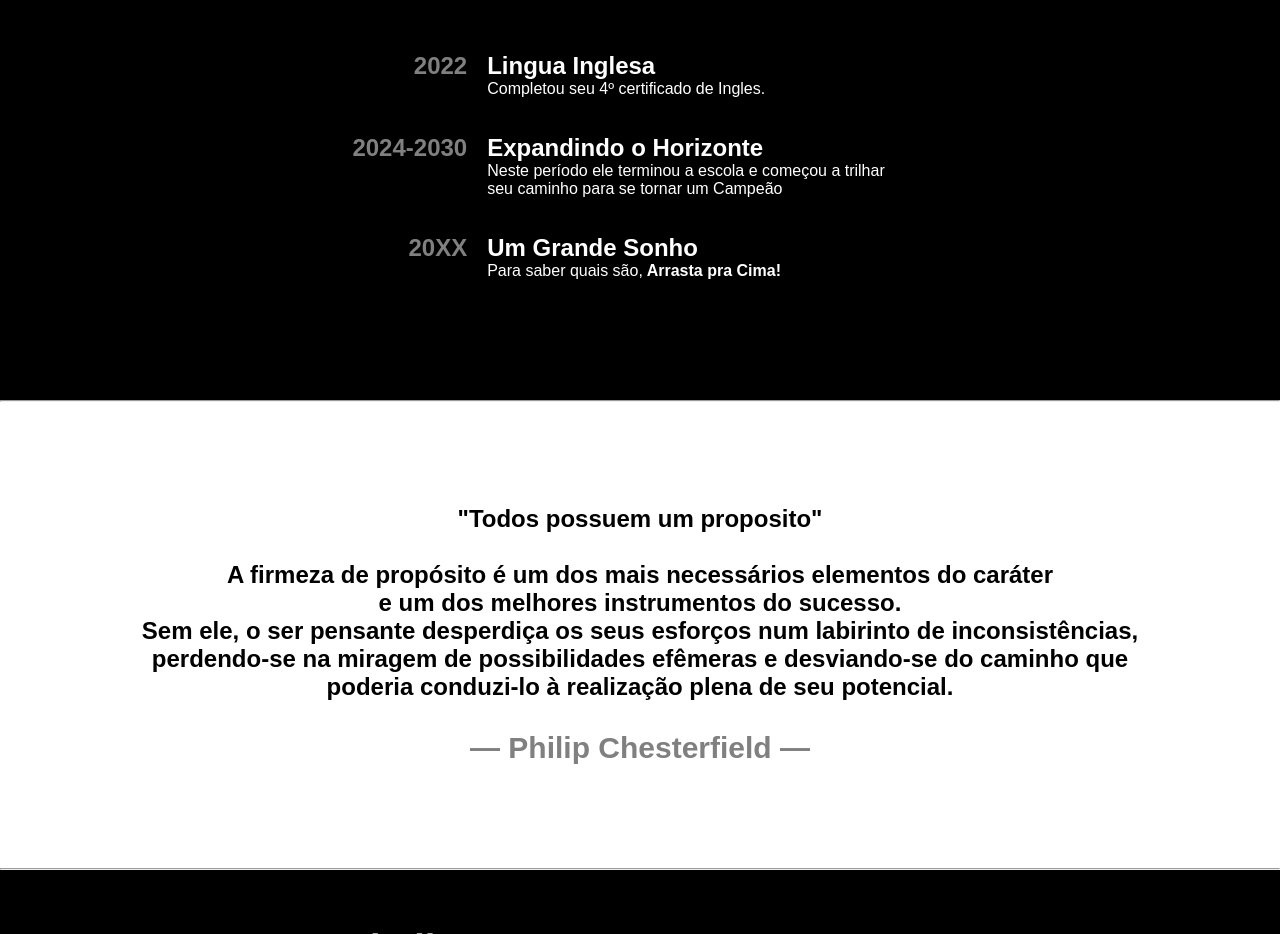
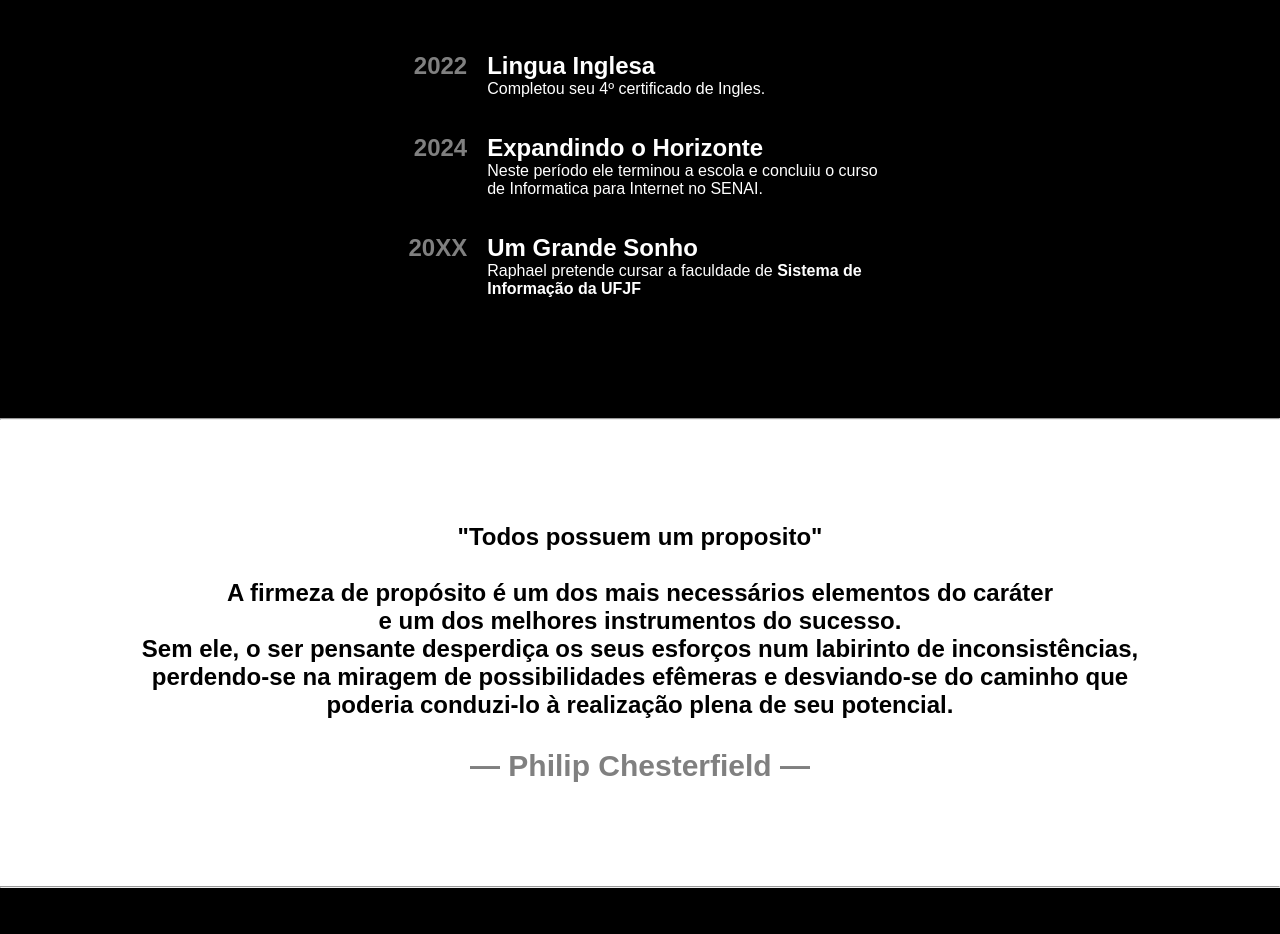
Before and after one commit to RaphaZY/ThePortifolio, a plain HTML site: page index.html in a window 1280 px wide. Shown: the part 2280-3214 px from the top of the page. Drawn offline with Linux system fonts and the light colour scheme.

Commit message:
Atualização 3

```diff
--- a/index.html
+++ b/index.html
@@ -79,18 +79,18 @@
                     <p class="tc">Completou seu 4º certificado de Ingles.</p>
                 </div>
                 <div class="dir-2">
-                    <h2>2024-2030</h2>
+                    <h2>2024</h2>
                 </div>
                 <div class="cent-2" style="padding-bottom: 4%;">
                     <h2>Expandindo o Horizonte</h2>
-                    <p class="tc">Neste período ele terminou a escola e começou a trilhar seu caminho para se tornar um Campeão</p>
+                    <p class="tc">Neste período ele terminou a escola e concluiu o curso de Informatica para Internet no SENAI.</p>
                 </div>
                 <div class="dir-1">
                     <h2>20XX</h2>
                 </div>
                 <div class="cent-1" style="padding-bottom: 4%;">
                     <h2>Um Grande Sonho</h2>
-                    <p class="tc">Para saber quais são,<b> Arrasta pra Cima!</b></p>
+                    <p class="tc">Raphael pretende cursar a faculdade de <b>Sistema de Informação da UFJF</b></p>
                 </div>
             </div>
         </section>
```
